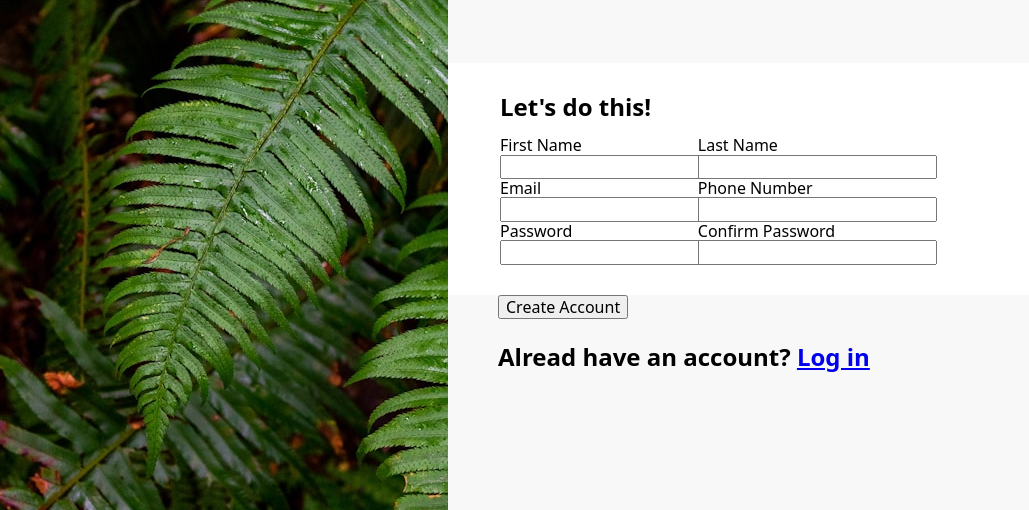
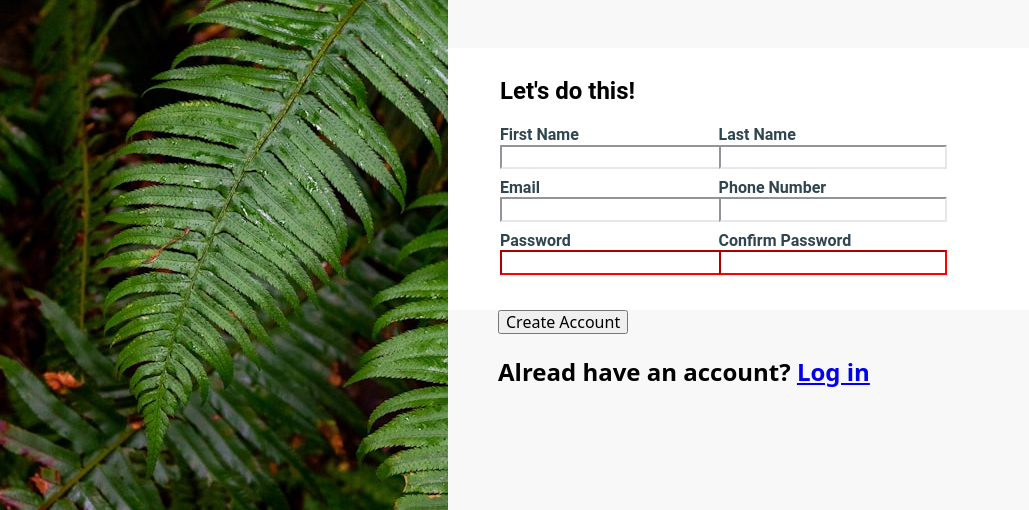
Before and after one commit to Fico27/sign-up-form, a plain HTML site: page index.html in a window 1280 px wide. Shown: the part 290-800 px from the top of the page, without its empty margins (0-1029 px from the left). Drawn offline with Linux system fonts and the light colour scheme.

Commit message:
added in more styling to form field. Password fields are no labeled as required.

```diff
--- a/index.html
+++ b/index.html
@@ -60,12 +60,12 @@
 
                     <div>
                         <label for="pwd">Password</label>
-                        <input type="password" name="user_pass" id="pwd">
+                        <input type="password" name="user_pass" id="pwd" required>
                     </div>
 
                     <div>
                         <label for="confirmpwd">Confirm Password</label>
-                        <input type="password" name="confirm_pass" id="confirmpwd">
+                        <input type="password" name="confirm_pass" id="confirmpwd" required>
                     </div>
                 </fieldset>
 
--- a/style.css
+++ b/style.css
@@ -285,6 +285,7 @@ img{
 }
 
 form {
+	font-family: Roboto;
 	padding: 20px 0;
 	background-color: white;
 }
@@ -294,7 +295,7 @@ fieldset{
     flex-wrap: wrap;
     appearance: none;
     border: none;
-	width: 55%;
+	width: 60%;
 
 }
 
@@ -304,6 +305,7 @@ fieldset, .spacer {
 
 fieldset div{
     width: 50%;
+	padding: 5px 0;
 }
 
 legend {
@@ -327,3 +329,21 @@ legend {
 input, label {
 	display: block;
 }
+
+input{
+	border-color: #E5E7EB;
+}
+
+input:focus{
+	border-color: #F5AB00;
+}
+label{
+	color: #2F4550;
+	font-weight: bold;
+}
+
+
+
+[type="password"]:invalid{
+	border-color: red;
+}
```
